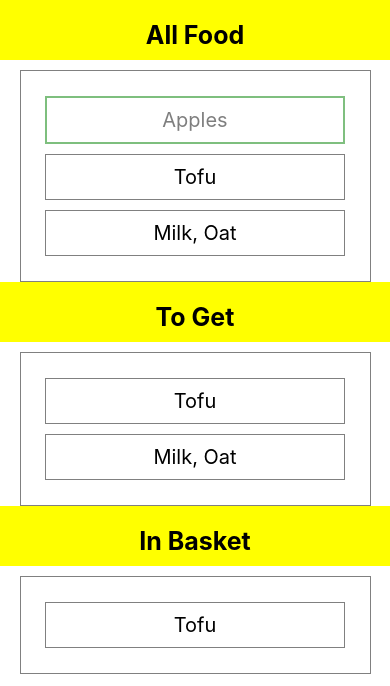
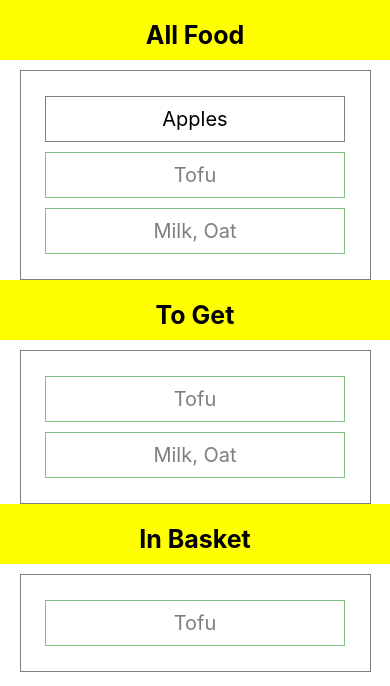
Before and after one commit to EonMcC/tapashop, a React Native app: screen / in a window 390 px wide. Shown: the top 686 px of the page. Built offline with nearby package versions, Linux system fonts and the light colour scheme.

Commit message:
Click on food to highlight

```diff
--- a/App.js
+++ b/App.js
@@ -11,9 +11,14 @@ export default function App() {
     { name: "Milk, Oat", toGet: true, inBasket: false },
   ];
 
+  const toggleToGet = (food) => {
+    console.log(food);
+    allFood[0].toGet = !allFood[0].toGet;
+  };
+
   return (
     <View style={styles.app}>
-      <AllFoodCont allFood={allFood}></AllFoodCont>
+      <AllFoodCont allFood={allFood} toggleToGet={toggleToGet}></AllFoodCont>
       <ToGetCont allFood={allFood}></ToGetCont>
       <InBasketCont allFood={allFood}></InBasketCont>
     </View>
--- a/components/FoodCard.js
+++ b/components/FoodCard.js
@@ -1,11 +1,21 @@
-import React from "react";
-import { View, Text, StyleSheet } from "react-native";
+import React, { useState } from "react";
+import { View, Text, StyleSheet, TouchableHighlight } from "react-native";
 
-const FoodCard = ({ food }) => {
+const FoodCard = ({ food, toggleToGet }) => {
+  const [rerender, setRerender] = useState(1);
+
+  const handleToggleToGet = () => {
+    toggleToGet(food);
+    setRerender(rerender + 1);
+  };
+
   return (
-    <View style={food.toGet ? styles.card : styles.cardCheck}>
+    <TouchableHighlight
+      style={food.toGet ? styles.cardCheck : styles.card}
+      onPress={handleToggleToGet}
+    >
       <Text style={styles.cardText}>{food.name}</Text>
-    </View>
+    </TouchableHighlight>
   );
 };
 
@@ -22,7 +32,7 @@ const styles = StyleSheet.create({
   cardCheck: {
     borderColor: "green",
     width: 300,
-    borderWidth: 2,
+    borderWidth: 1,
     justifyContent: "center",
     alignItems: "center",
     padding: 10,
--- a/components/FoodCardList.js
+++ b/components/FoodCardList.js
@@ -2,9 +2,9 @@ import React from "react";
 import { View, Text, StyleSheet } from "react-native";
 import FoodCard from "./FoodCard";
 
-const FoodCardList = ({ food }) => {
+const FoodCardList = ({ food, toggleToGet }) => {
   let foodList = food.map((food, index) => (
-    <FoodCard food={food} key={index}></FoodCard>
+    <FoodCard food={food} key={index} toggleToGet={toggleToGet}></FoodCard>
   ));
 
   return (
--- a/containers/AllFoodCont.js
+++ b/containers/AllFoodCont.js
@@ -2,13 +2,13 @@ import React from "react";
 import { View, Text, StyleSheet } from "react-native";
 import FoodCardList from "../components/FoodCardList";
 
-const AllFoodCont = ({ allFood }) => {
+const AllFoodCont = ({ allFood, toggleToGet }) => {
   return (
     <View style={styles.allFoodCont}>
       <View style={styles.header}>
         <Text style={styles.headerFont}>All Food</Text>
       </View>
-      <FoodCardList food={allFood}></FoodCardList>
+      <FoodCardList food={allFood} toggleToGet={toggleToGet}></FoodCardList>
     </View>
   );
 };
```
